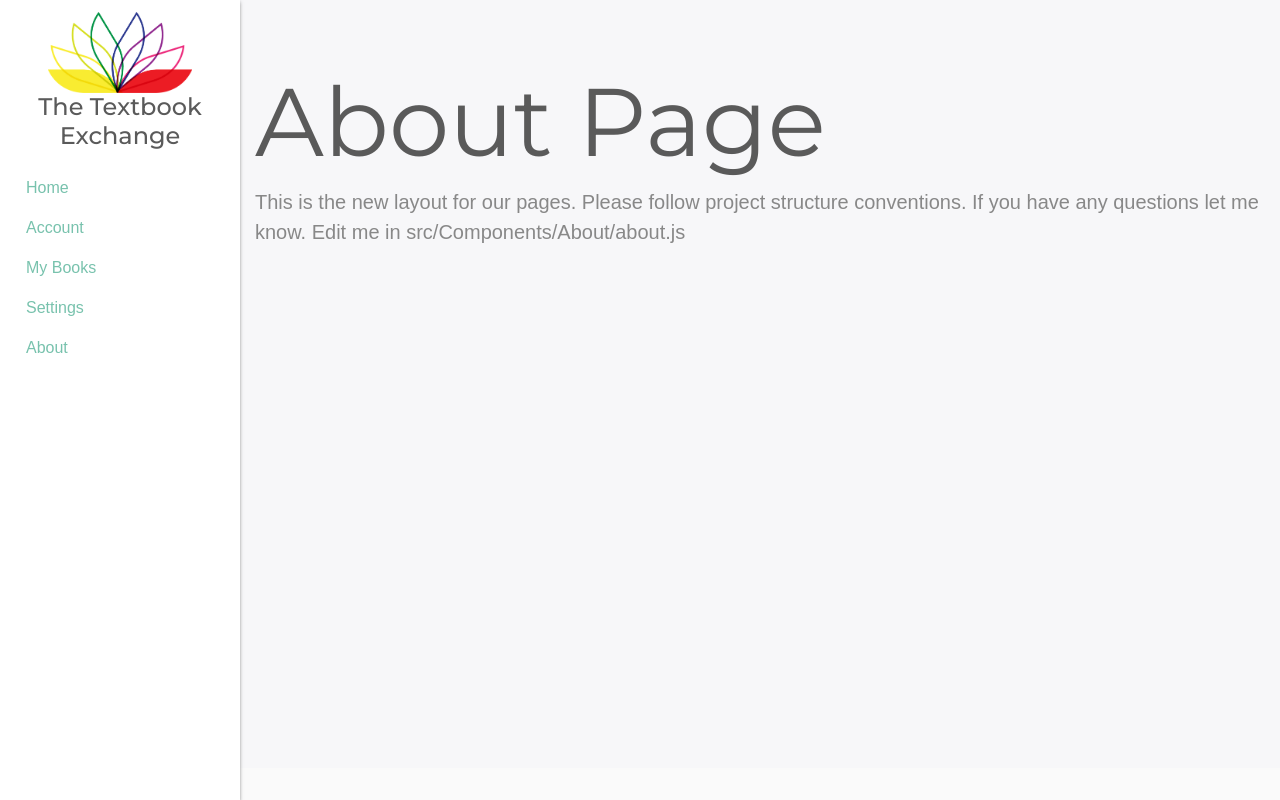
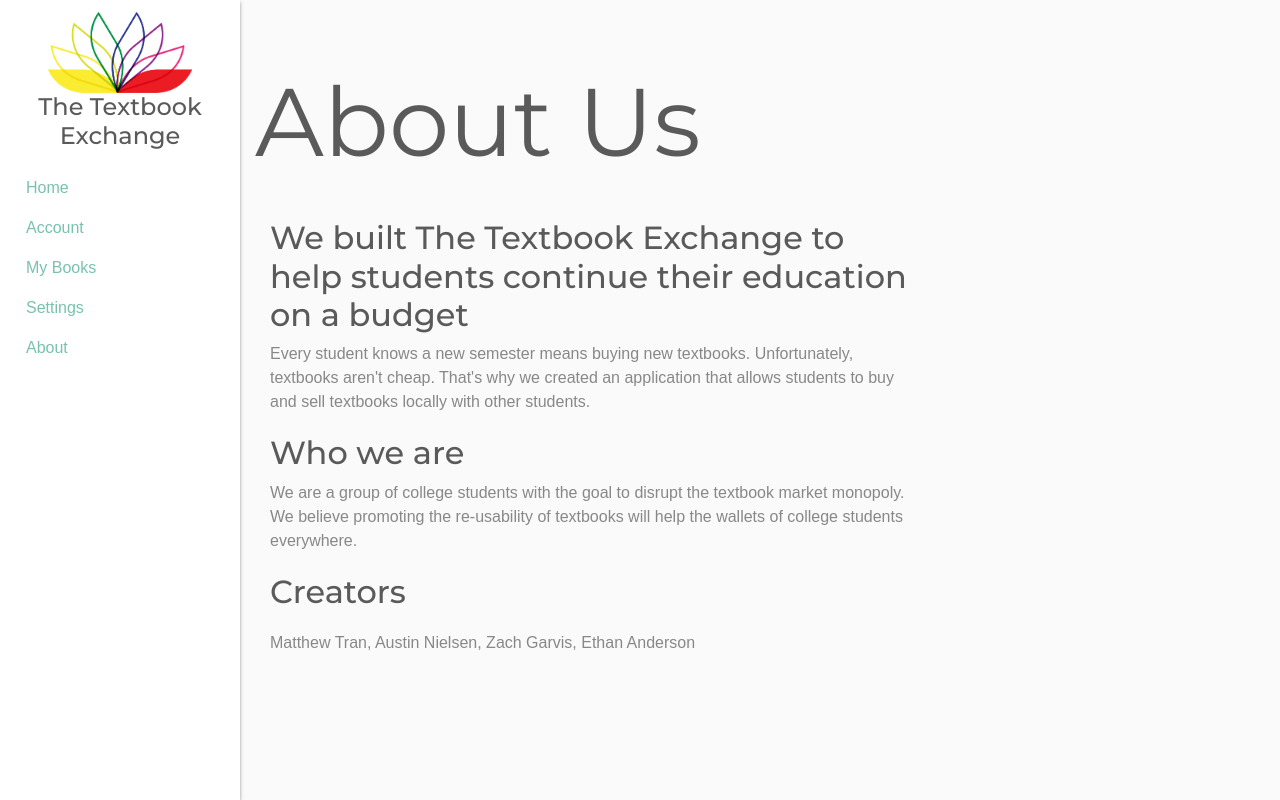
Before and after one commit to buffginger/Bobby-Tables, a React (Create React App) app in the folder thetextbookexchange-front/: page /about in a window 1280 px wide. Built offline with nearby package versions, Linux system fonts and the light colour scheme.

Commit message:
Rough draft of the About page done

```diff
--- a/thetextbookexchange-front/src/Components/About/about.js
+++ b/thetextbookexchange-front/src/Components/About/about.js
@@ -10,11 +10,22 @@ class About extends React.Component {
                 <div className="container-fluid sidenavWrapper p-0">
                     <Sidebar/>
                     <div className="jumbotron jumbotron-fluid">
-                        <div className="container">
-                            <h1 className="display-1">About Page</h1>
-                            <p className="lead">This is the new layout for our pages. Please follow project structure
-                                conventions. If you have any questions let me know. Edit me in
-                                src/Components/About/about.js</p>
+                    <h1 className="display-1" style={{"margin-left" : 15}}>About Us</h1>
+                        <div className="aboutcontainer">
+                            <h2>We built The Textbook Exchange to help students continue their education on a budget</h2>
+                            <div className="aboutPar1" >
+                            Every student knows a new semester means buying new textbooks. Unfortunately, textbooks aren't cheap.
+                            That's why we created an application that allows students to buy and sell textbooks locally with other students.
+                            </div>
+                            <h2 style={{"margin-top" : 20}}>Who we are</h2>
+                            <div>
+                            We are a group of college students with the goal to disrupt the textbook market monopoly.
+                            We believe promoting the re-usability of textbooks will help the wallets of college students everywhere.
+                            </div>
+                            <h2 style={{"margin-top" : 20}}>Creators</h2>
+                            <div style={{"margin-top" : 20}}>
+                            Matthew Tran, Austin Nielsen, Zach Garvis, Ethan Anderson
+                            </div>
                         </div>
                     </div>
                 </div>
--- a/thetextbookexchange-front/src/Styles/App.css
+++ b/thetextbookexchange-front/src/Styles/App.css
@@ -1,7 +1,17 @@
 body {
     background-color: #fafafa;
+}
+
+.jumbotron {
+	background-color: #fafafa;
 }
 
 .centerText {
     text-align: center;
 }
+
+.aboutcontainer {
+	width: 640px;
+	margin-left: 30px;
+	margin-top:40px;
+}
```
